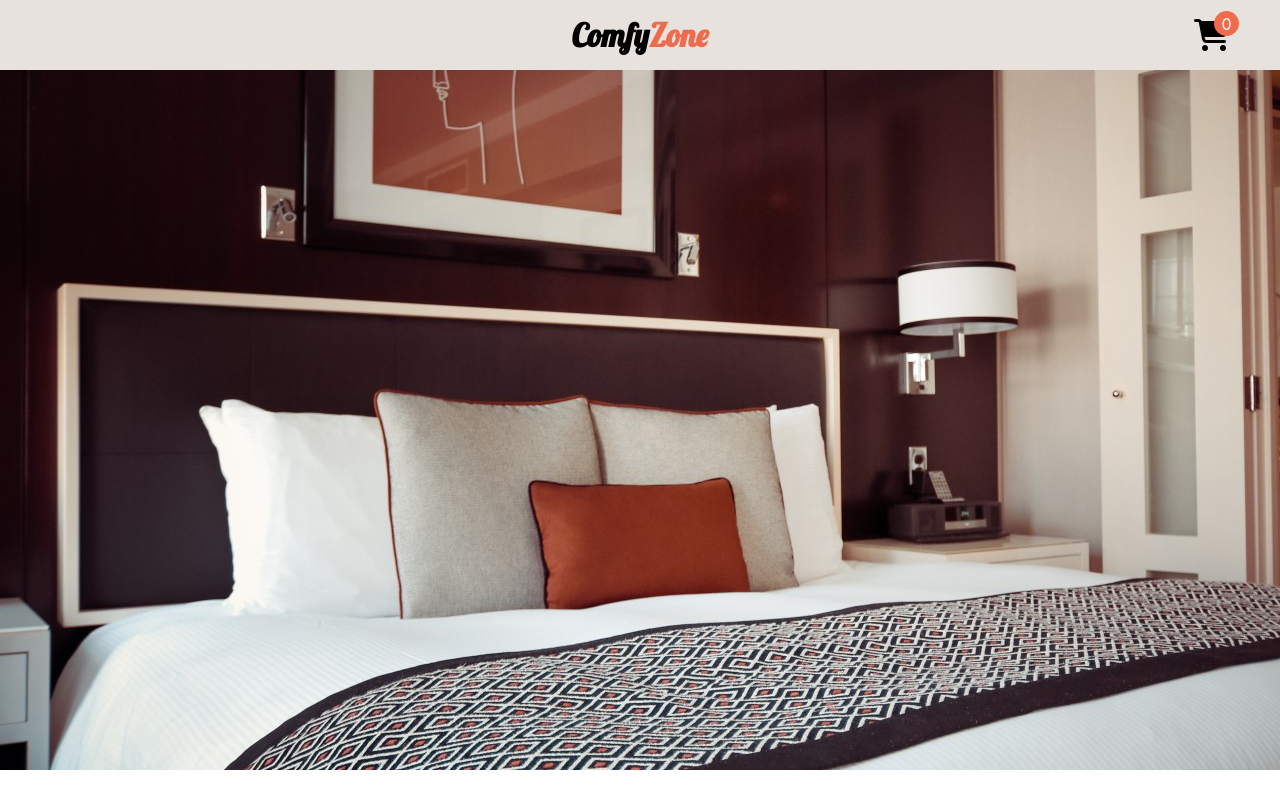
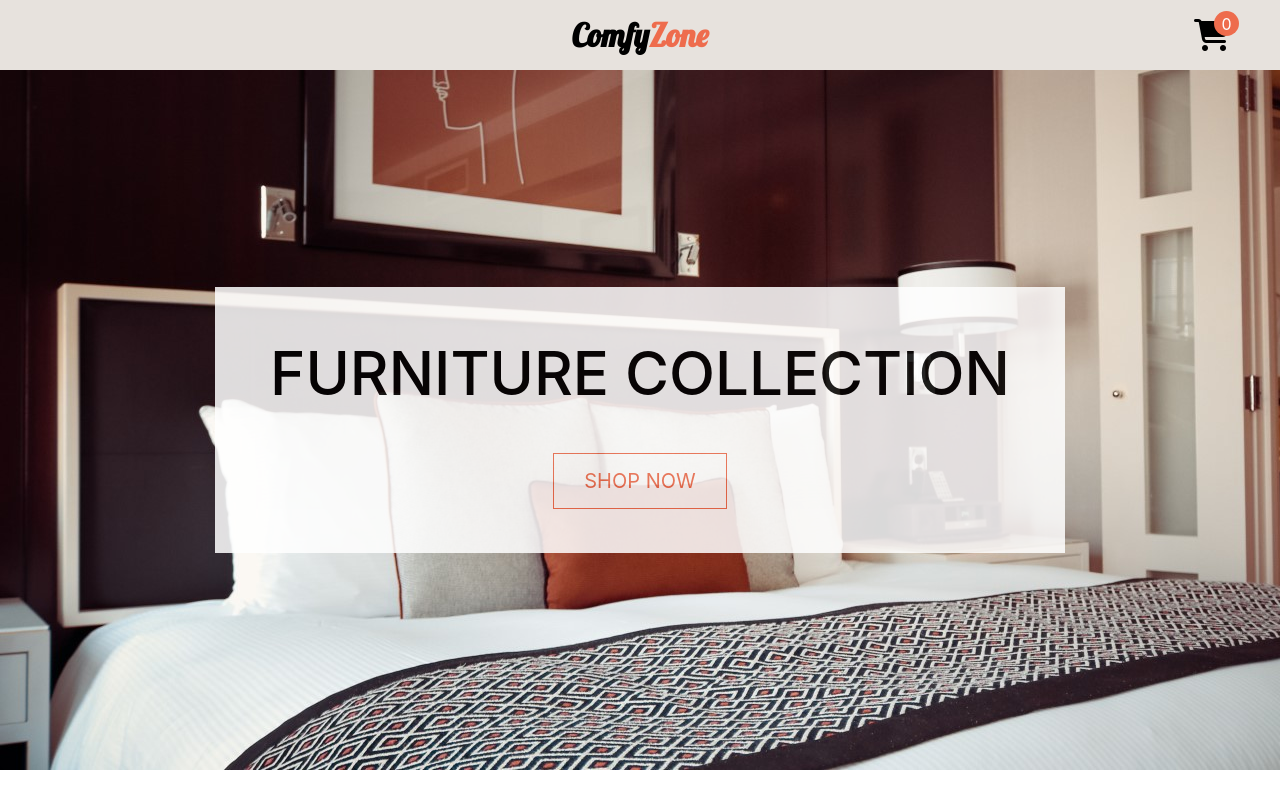
Before and after one commit to shaikhmq20/comfy-zone-Shopping-Application-, a React (Create React App) app: page / in a window 1280 px wide. Built offline with nearby package versions, Linux system fonts and the light colour scheme.

Commit message:
Adding banner element.

```diff
--- a/src/components/banner.jsx
+++ b/src/components/banner.jsx
@@ -5,7 +5,14 @@ class Banner extends Component {
   render() {
     return (
       <div id="banner">
-        <div id="banner-el"></div>
+        <div id="banner-el">
+          <div id="banner-heading">FURNITURE COLLECTION</div>
+          <div id="banner-button">
+            <a className="buttons" href="">
+              SHOP NOW
+            </a>
+          </div>
+        </div>
       </div>
     );
   }
--- a/src/index.css
+++ b/src/index.css
@@ -73,8 +73,49 @@ header h1 {
 /* Banner */
 
 #banner {
+  display: flex;
+  justify-content: center;
+  align-items: center;
   width: 100%;
   height: 700px;
-  background: url("images/banner\ \(Custom\).jpg");
+  background-image: url("images/banner\ \(Custom\).jpg");
   background-size: cover;
 }
+
+#banner-el {
+  display: flex;
+  justify-content: center;
+  align-items: center;
+  flex-direction: column;
+  width: 850px;
+  background: #fff;
+  opacity: 0.85;
+}
+
+#banner-heading {
+  padding: 50px 0;
+  font-size: 60px;
+  font-weight: 500;
+}
+
+#banner-button {
+  padding: 10px;
+  margin-bottom: 50px;
+}
+
+/* Buttons */
+
+.buttons {
+  font-size: 20px;
+  text-decoration: none;
+  color: #ee6c4d;
+  border: 1px solid #ee6c4d;
+  padding: 15px 30px;
+  transition: all 0.5s;
+}
+
+.buttons:hover {
+  border: none;
+  color: #fff;
+  background-color: #ee6c4d;
+}
```
